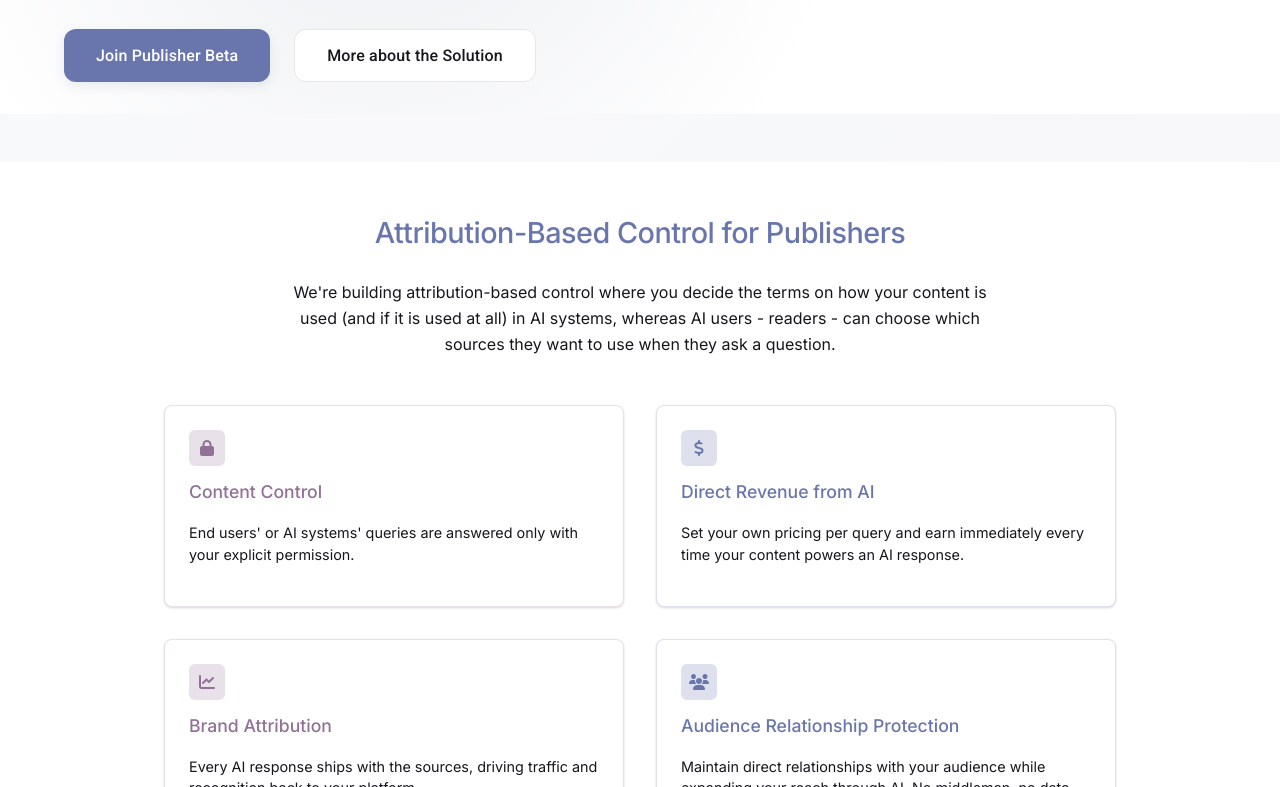
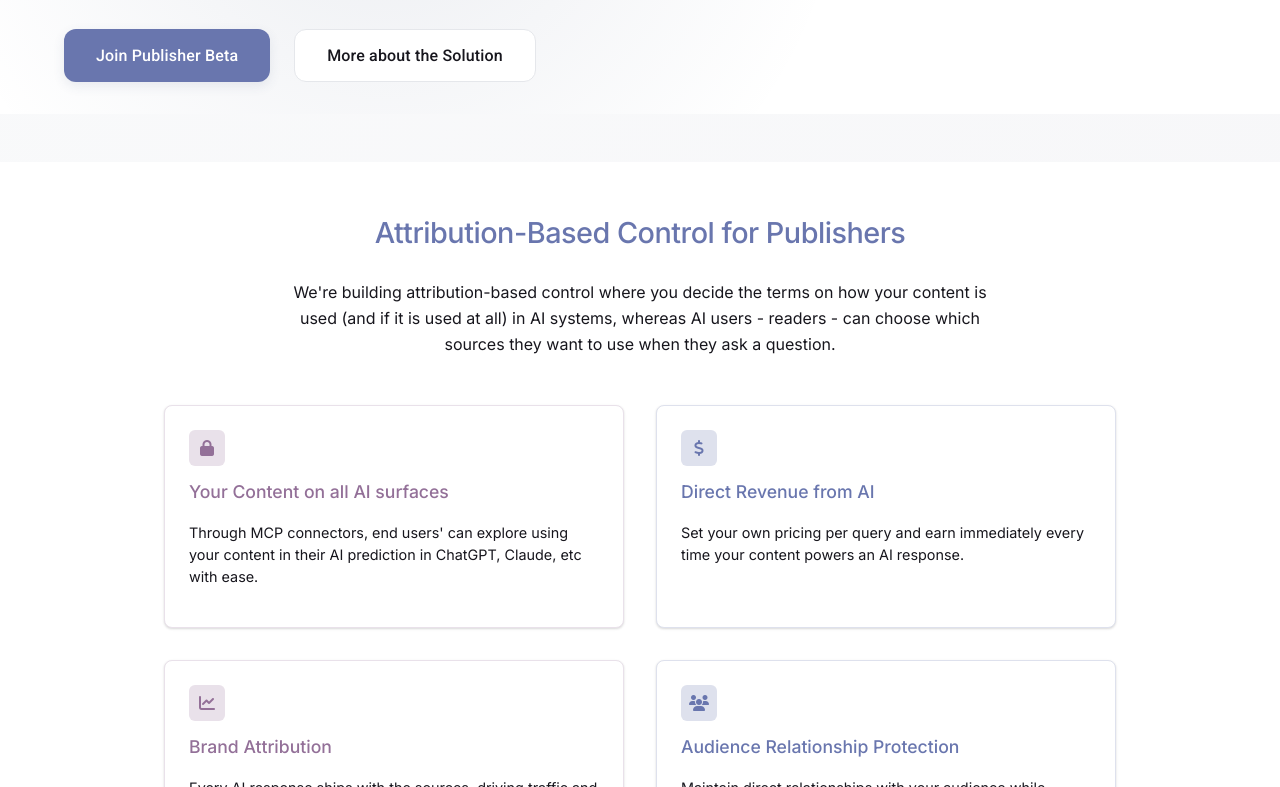
Before and after one commit to OpenMined/network-ensemble-extras, a plain HTML site: page for-publishers.html in a window 1280 px wide. Shown: the part 418-1205 px from the top of the page. Drawn offline with Linux system fonts and the light colour scheme.

Commit message:
Add MCP thingie

```diff
--- a/for-publishers.html
+++ b/for-publishers.html
@@ -123,10 +123,10 @@
                 <div style="width: 36px; height: 36px; border-radius: 6px; background: var(--color-secondary-contrast); display: flex; align-items: center; justify-content: center; margin-bottom: 0.75rem;">
                   <i class="fas fa-lock" style="font-size: 1rem; color: var(--color-secondary);"></i>
                 </div>
-                <h3 style="font-size: 1.1rem; margin: 0; font-weight: 500; color: var(--color-secondary);">Content Control</h3>
+                <h3 style="font-size: 1.1rem; margin: 0; font-weight: 500; color: var(--color-secondary);">Your Content on all AI surfaces</h3>
               </div>
               <p style="font-size: 0.9rem; line-height: 1.5; margin-bottom: 1rem; color: var(--text-primary); font-weight: 300;">
-                End users' or AI systems' queries are answered only with your explicit permission.
+                Through MCP connectors, end users' can explore using your content in their AI prediction in ChatGPT, Claude, etc with ease.
               </p>
             </div>
             <div style="background: var(--card-bg); border: 1px solid var(--color-accent-contrast); padding: 1.5rem; border-radius: 8px; box-shadow: var(--shadow);">
```
